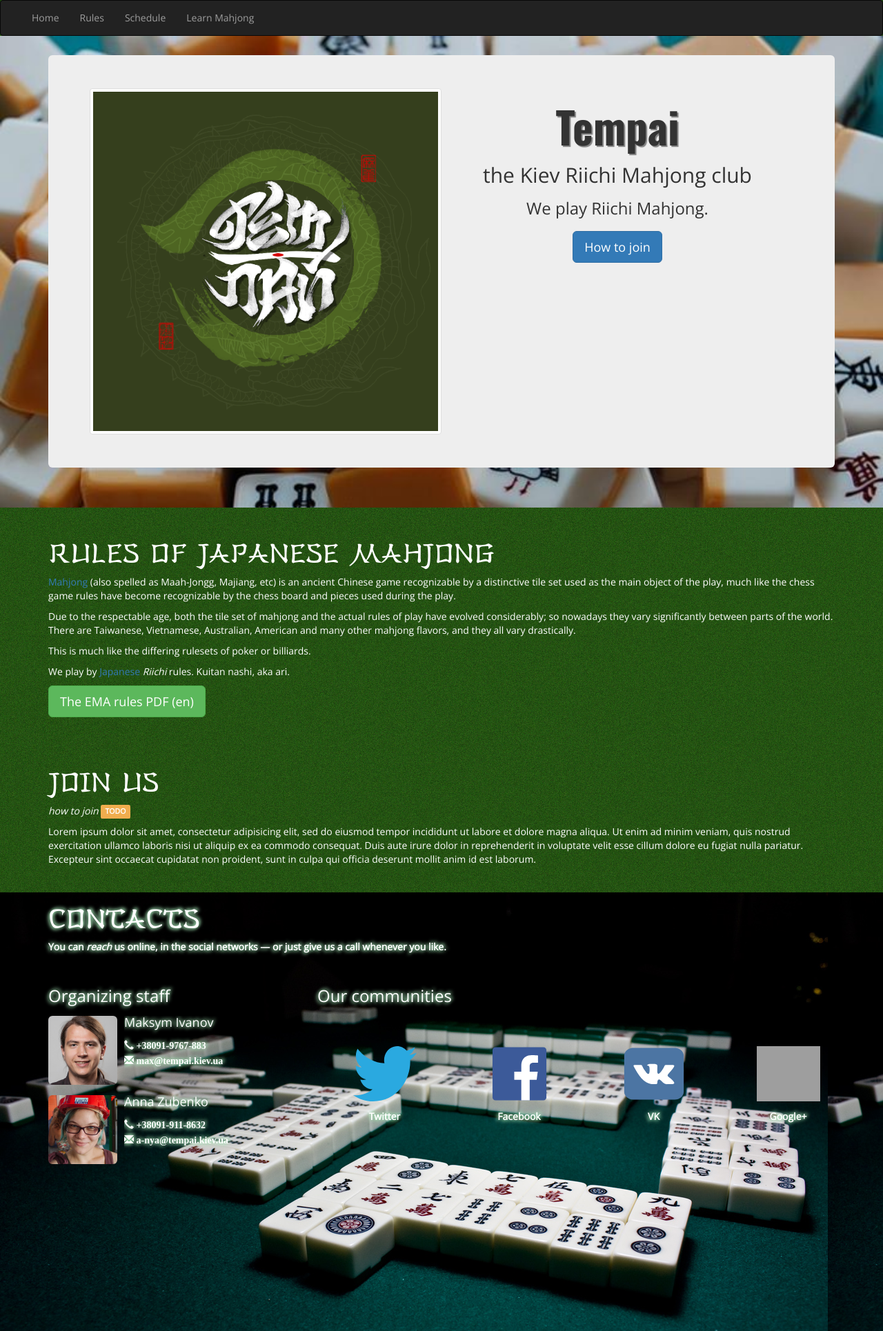
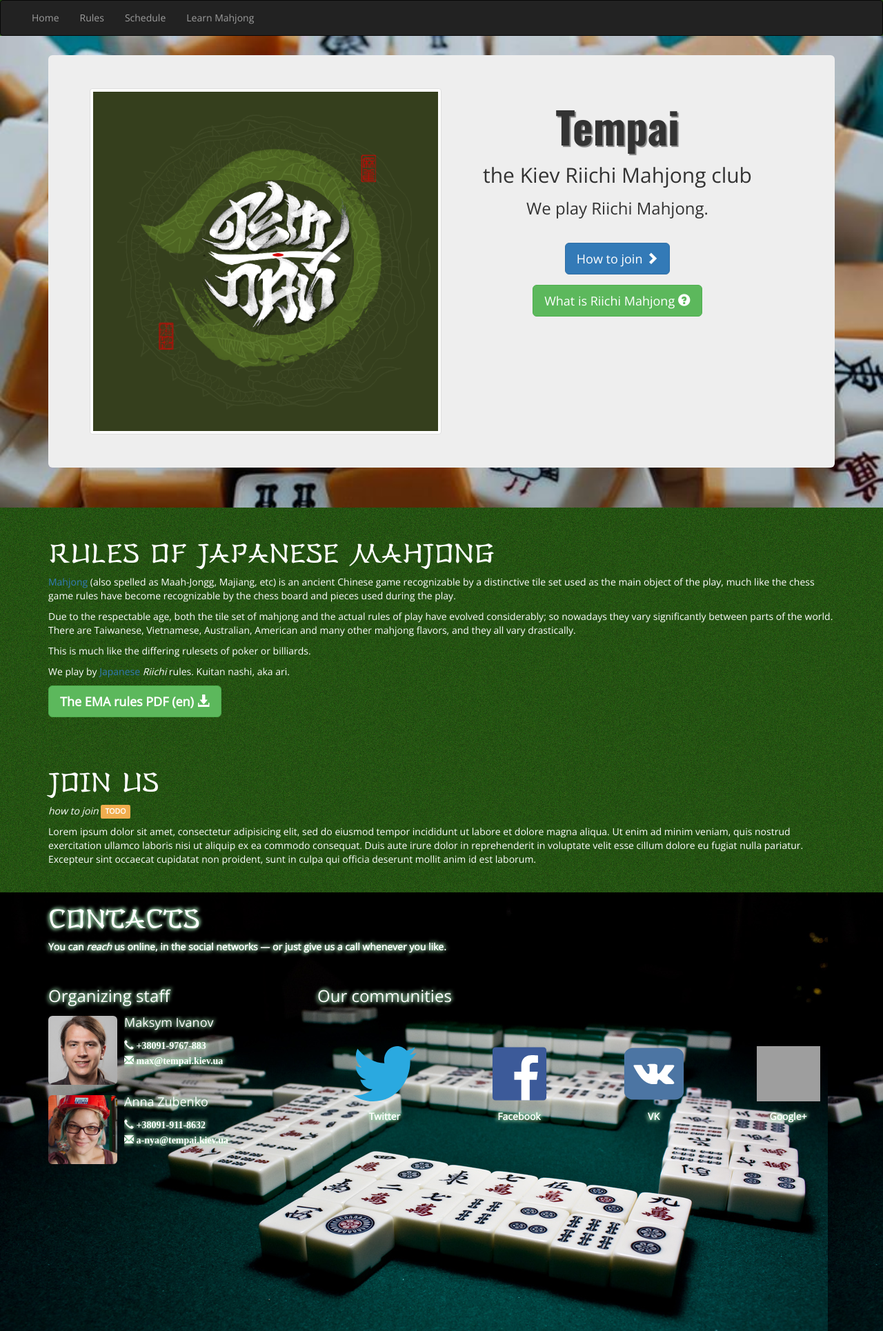
Before and after one commit to tempai-dev/tempai.kiev.ua, a Jekyll site: the page built from src/index.html, in a window 1280 px wide. Shown: the whole page at 69% size. Built offline with Jekyll 4.4.1, drawn with Linux system fonts in a browser that asks for light colours; nearby versions of some CDN libraries; some web fonts are replaced; comment, search, counter and statistics services are not loaded; grey boxes are pictures that could not be loaded.

Commit message:
more buttons, more glyphicons

```diff
--- a/src/index.html
+++ b/src/index.html
@@ -10,7 +10,9 @@ layout: default
       <h2>the Kiev Riichi Mahjong club</h2>
       <h3>We play Riichi Mahjong.</h3>
       <p><a class="btn btn-lg btn-primary" role="button" href="#join">
-        How to join</a></p>
+        How to join <span class="glyphicon glyphicon-chevron-right"/></a></p>
+      <p><a class="btn btn-lg btn-success" role="button" href="#about-mahjong">
+        What is Riichi Mahjong <span class="glyphicon glyphicon-question-sign"/></a></p>
       <div class="clearfix"></div>
     </div>
   </div>
@@ -22,7 +24,8 @@ layout: default
     {{ rules | markdownify }}
     <a class="btn btn-lg btn-success" role="button"
        href="{{ root_url }}/docs/EMA_riichi_2012_EN.pdf">
-      The EMA rules PDF (en)</a>
+      <strong>The EMA rules PDF (en) <span class="glyphicon glyphicon-download-alt"/>
+      </strong></a>
   </div>
 </section>
 
--- a/src/styles/main.css
+++ b/src/styles/main.css
@@ -45,7 +45,7 @@ img.logo {
 }
 
 .intro h3 {
-	margin-bottom: 0.8em;
+	margin-bottom: 1.5em;
 	margin-top: 0.8em;
 }
 
```
